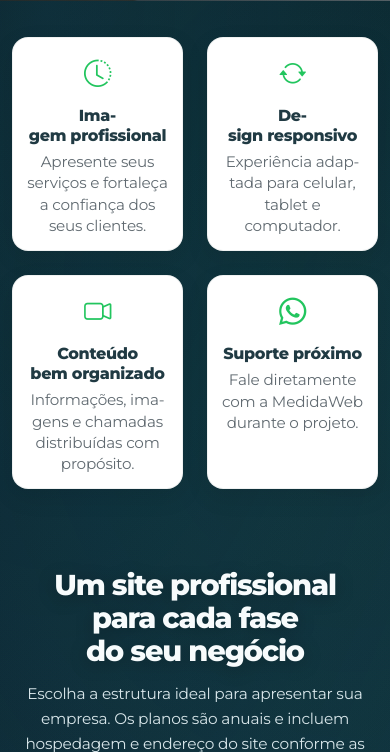
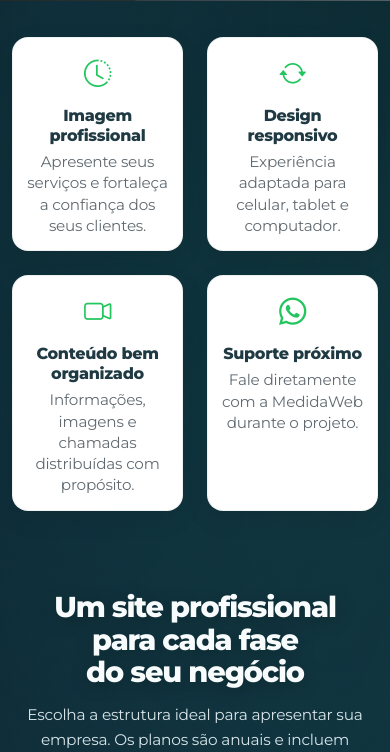
Before and after one commit to VitorGoldner/site_inst_meu, a Flask app: page / in a window 390 px wide. Shown: the part 912-1664 px from the top of the page. Run offline with Flask 3, Linux system fonts and the light colour scheme.

Commit message:
Corrige quebra de palavras nos cards mobile

```diff
--- a/templates/home.html
+++ b/templates/home.html
@@ -38,7 +38,7 @@
 .benefit-card{
   background:#fff; border-radius:16px; padding:clamp(18px,3vw,30px);
   box-shadow:var(--ff-card-shadow); transition:transform .25s, box-shadow .25s; height:100%;
-  overflow-wrap:anywhere; word-break:break-word; hyphens:auto;
+  overflow-wrap:normal; word-break:normal; hyphens:none;
 }
 .benefit-card:hover{ transform:translateY(-6px); box-shadow:var(--ff-card-shadow-hover); }
 .benefit-card i{
@@ -50,6 +50,9 @@
   line-height: 1.25;
   margin-bottom: .35rem;
   letter-spacing: .1px;
+  overflow-wrap: normal;
+  word-break: normal;
+  hyphens: none;
 }
 .benefit-card p{
   font-size: clamp(0.92rem, 3vw, 1rem);
@@ -616,7 +619,7 @@
   <a href="https://wa.me/27995082429" target="_blank" class="whatsapp" aria-label="WhatsApp" rel="noopener">
     <i class="bi bi-whatsapp" aria-hidden="true"></i>
   </a>
-  <a href="https://www.instagram.com/medidaweb?igsh=MWJkMjNvY291MHF6Nw==" target="_blank" class="instagram" aria-label="Instagram" rel="noopener">
+  <a href="https://www.instagram.com/medidaweb_?srtk=MWJkMjNvY291MHF6Nw==" target="_blank" class="instagram" aria-label="Instagram" rel="noopener">
     <i class="bi bi-instagram" aria-hidden="true"></i>
   </a>
 </div>
```
